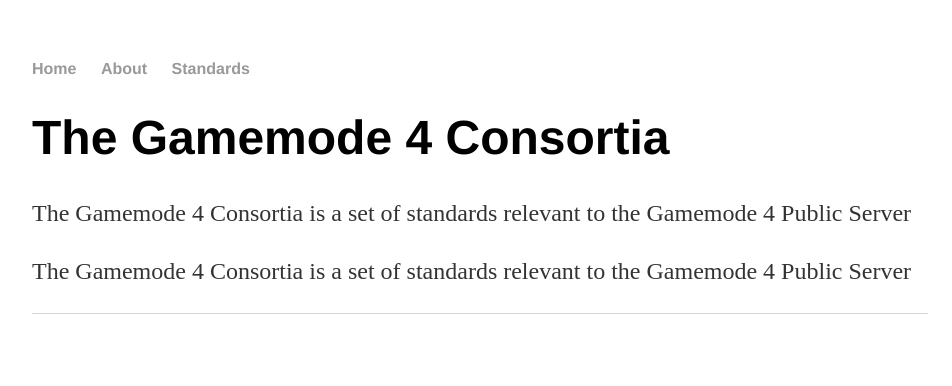
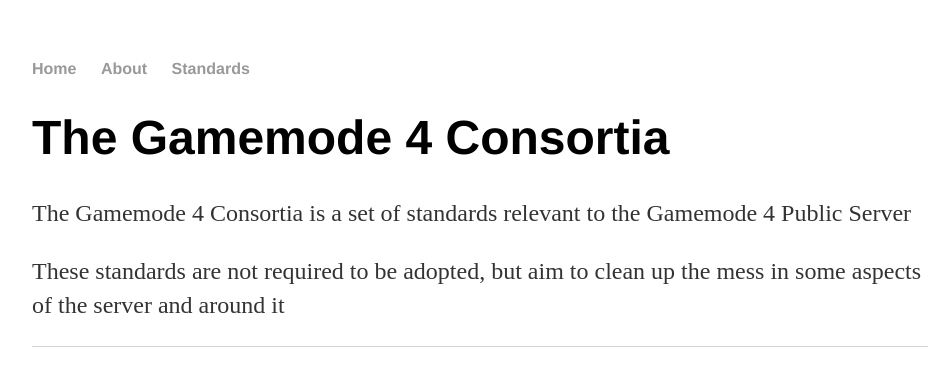
Before and after one commit to gm4-consortia/gm4-consortia.github.io, a Jekyll site: the page built from index.html, in a window 1280 px wide. Shown: the top 386 px of the page, without its empty margins (160-1112 px from the left). Built offline with Jekyll 4.4.1, drawn with Linux system fonts in a browser that asks for light colours.

Commit message:
Update index.html

```diff
--- a/index.html
+++ b/index.html
@@ -6,5 +6,5 @@
 <div class="blurb">
 	<h1>The Gamemode 4 Consortia</h1>
 	<p>The Gamemode 4 Consortia is a set of standards relevant to the Gamemode 4 Public Server</p>
-        <p>The Gamemode 4 Consortia is a set of standards relevant to the Gamemode 4 Public Server</p>
+        <p>These standards are not required to be adopted, but aim to clean up the mess in some aspects of the server and around it</p>
 </div><!-- /.blurb -->
```
